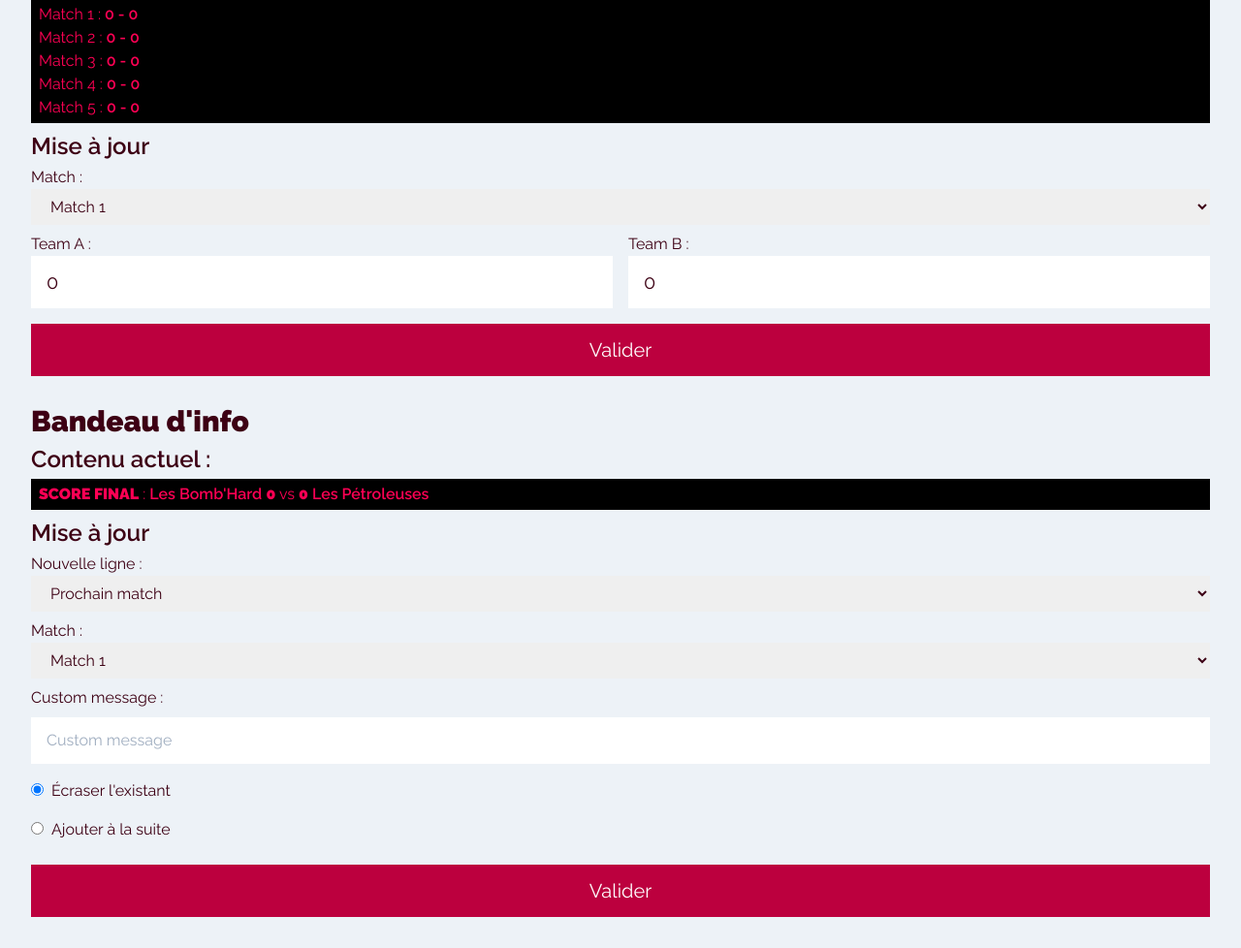
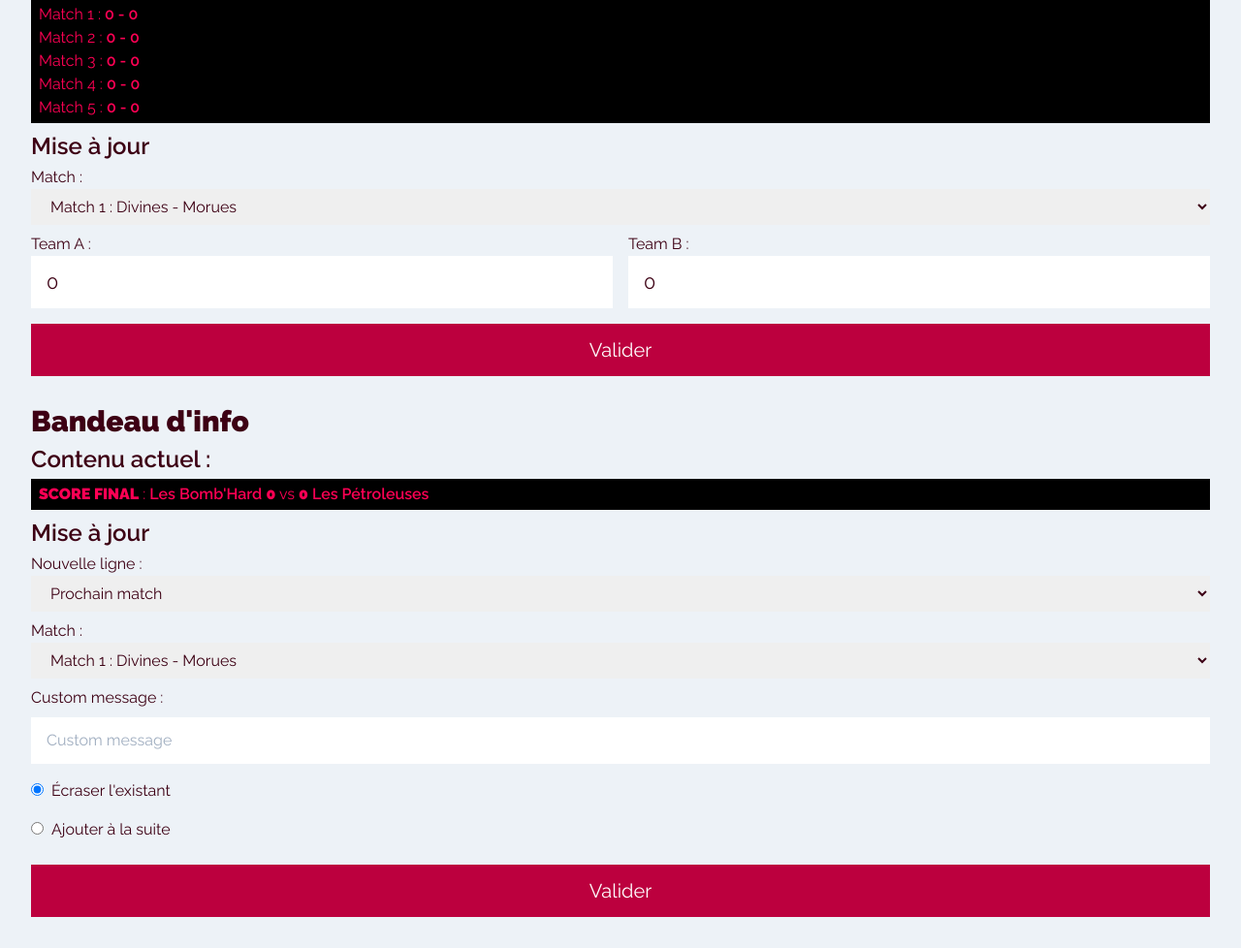
Before and after one commit to OIIOIIOI/rd-book, a PHP site: page /4qn7r67r in a window 1280 px wide. Shown: the part 185-1163 px from the top of the page at 97% size. Run offline with PHP 8.4, Linux system fonts and the light colour scheme.

Commit message:
admin scores

```diff
--- a/4qn7r67r/index.php
+++ b/4qn7r67r/index.php
@@ -118,11 +118,11 @@ $_POST = array();
 		<form action="" method="post">
 			<label for="scores_game_select" class="block mt-2">Match :</label>
 			<select name="scores_game" id="scores_game_select">
-				<option value="0">Match 1</option>
-				<option value="1">Match 2</option>
-				<option value="2">Match 3</option>
-				<option value="3">Match 4</option>
-				<option value="4">Match 5</option>
+				<option value="0">Match 1 : Divines - Morues</option>
+				<option value="1">Match 2 : Bomb'Hard - Pétroleuses</option>
+				<option value="2">Match 3 : Toutes Etoiles - Missfeet</option>
+				<option value="3">Match 4 : Divines - Pétroleuses</option>
+				<option value="4">Match 5 : Missfeet - Morues</option>
 			</select>
 			<div class="flex justify-between">
 				<div class="flex-grow mt-2 mr-2">
@@ -159,11 +159,11 @@ $_POST = array();
 			</select>
 			<label for="game_select" class="block mt-2">Match :</label>
 			<select name="line_game" id="game_select">
-				<option value="0">Match 1</option>
-				<option value="1">Match 2</option>
-				<option value="2">Match 3</option>
-				<option value="3">Match 4</option>
-				<option value="4">Match 5</option>
+				<option value="0">Match 1 : Divines - Morues</option>
+				<option value="1">Match 2 : Bomb'Hard - Pétroleuses</option>
+				<option value="2">Match 3 : Toutes Etoiles - Missfeet</option>
+				<option value="3">Match 4 : Divines - Pétroleuses</option>
+				<option value="4">Match 5 : Missfeet - Morues</option>
 			</select>
 			<label for="custom_msg" class="block mt-2">Custom message :</label>
 			<input type="text" name="custom_msg" placeholder="Custom message" id="custom_msg" class="w-full px-4 py-3 mt-2">
```
